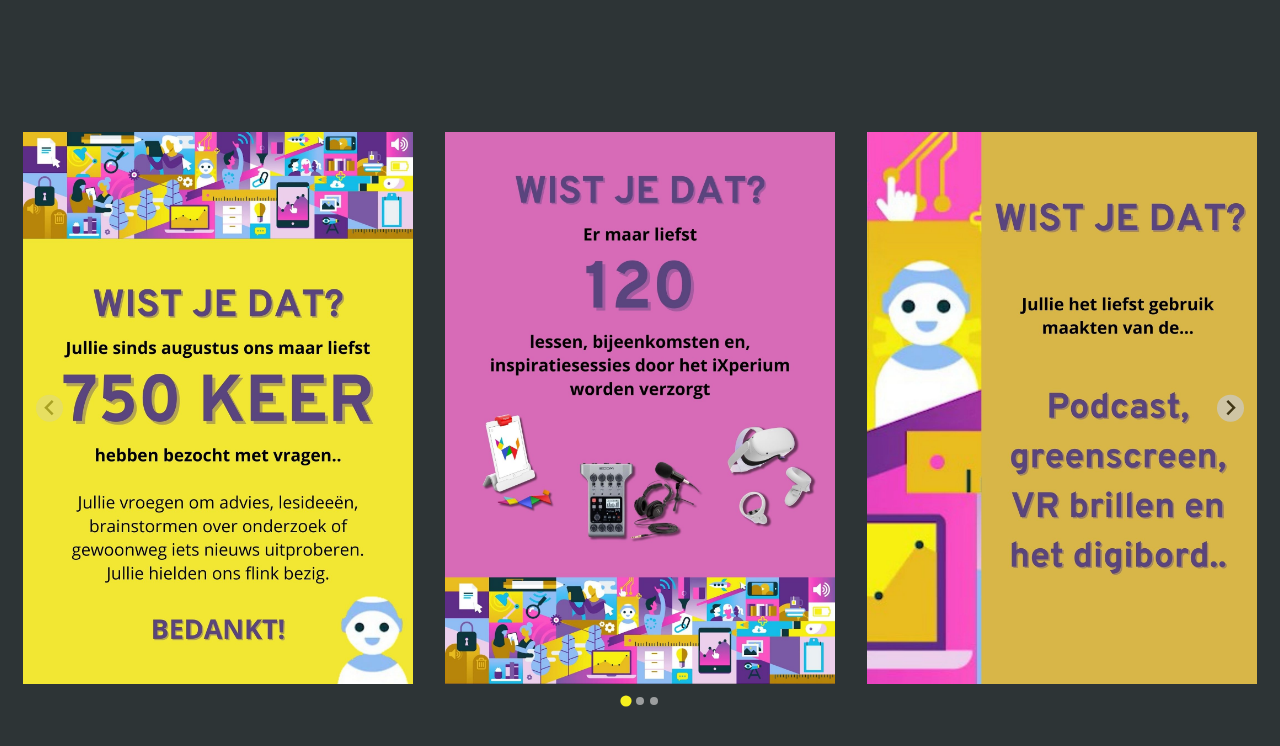
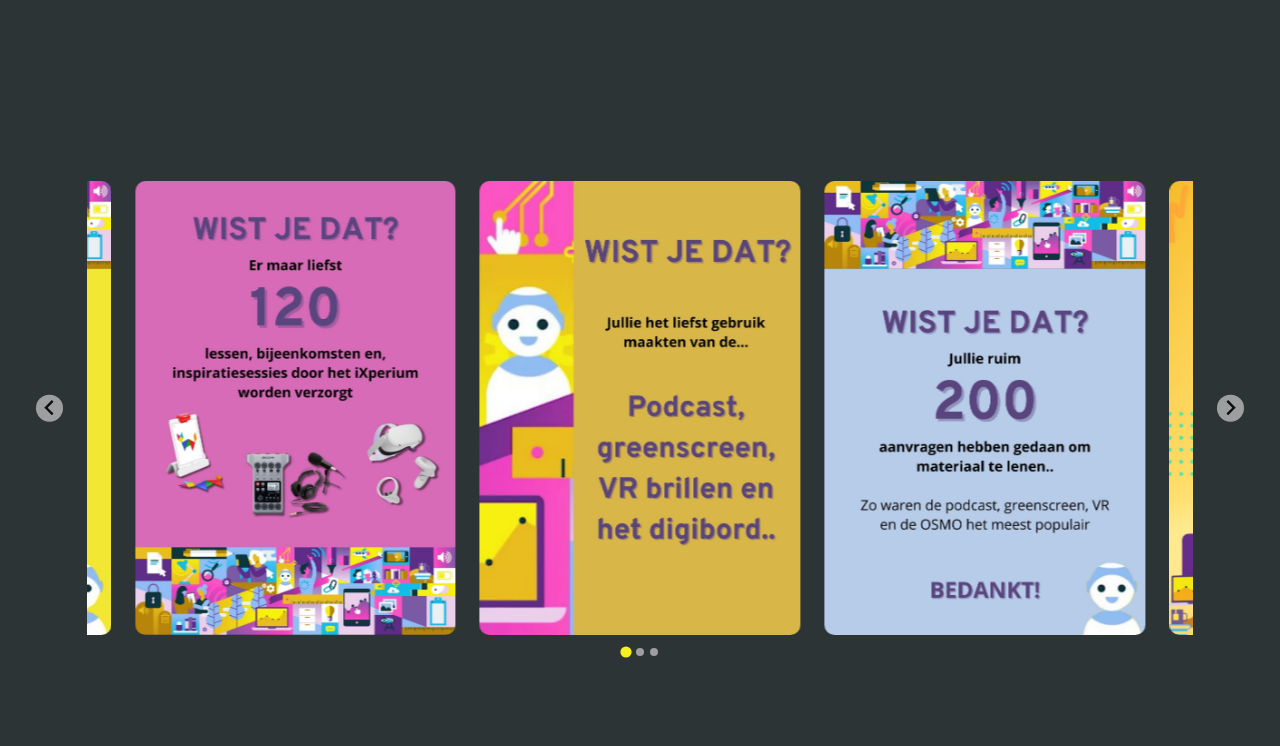
Before and after one commit to MaximaalV/ixperium-slider, a plain HTML site: page index.html in a window 1280 px wide. Drawn offline with nearby package versions, Linux system fonts and the light colour scheme.

Commit message:
Finished
Adjusted width, and Splide elements

```diff
--- a/script.js
+++ b/script.js
@@ -1,20 +1,22 @@
 var splide = new Splide( '.splide', {
     perPage: 3,
-    gap    : '2rem',
+    perMove: 1,
+    gap    : '1.5rem',
+    padding: '3rem',
+    type: 'loop',
+    drag: 'free',
+    snap: true,
+    autoplay: true,
     breakpoints: {
       640: {
         perPage: 2,
-        perMove: 1,
         gap    : '.7rem',
-        type: 'loop',
-        drag: 'free',
-        snap: true,
-        autoplay: true,
+        padding: '1.5rem',
       },
       480: {
         perPage: 1,
         gap    : '.7rem',
-
+        padding: '1.5rem',
       },
     },
 } );
--- a/style.css
+++ b/style.css
@@ -8,6 +8,7 @@ body {
 img {
     max-width: 100%;
     height: auto;
+    border-radius: 10px;
 }
 
 .slider_wrapper {
@@ -32,3 +33,9 @@ img {
     opacity: 1;
     background-color: #f6f01e;
 }
+
+@media screen and (min-width: 640px) {
+    .slider_wrapper .splide {
+        padding: 0 4rem;
+    }
+}
```
